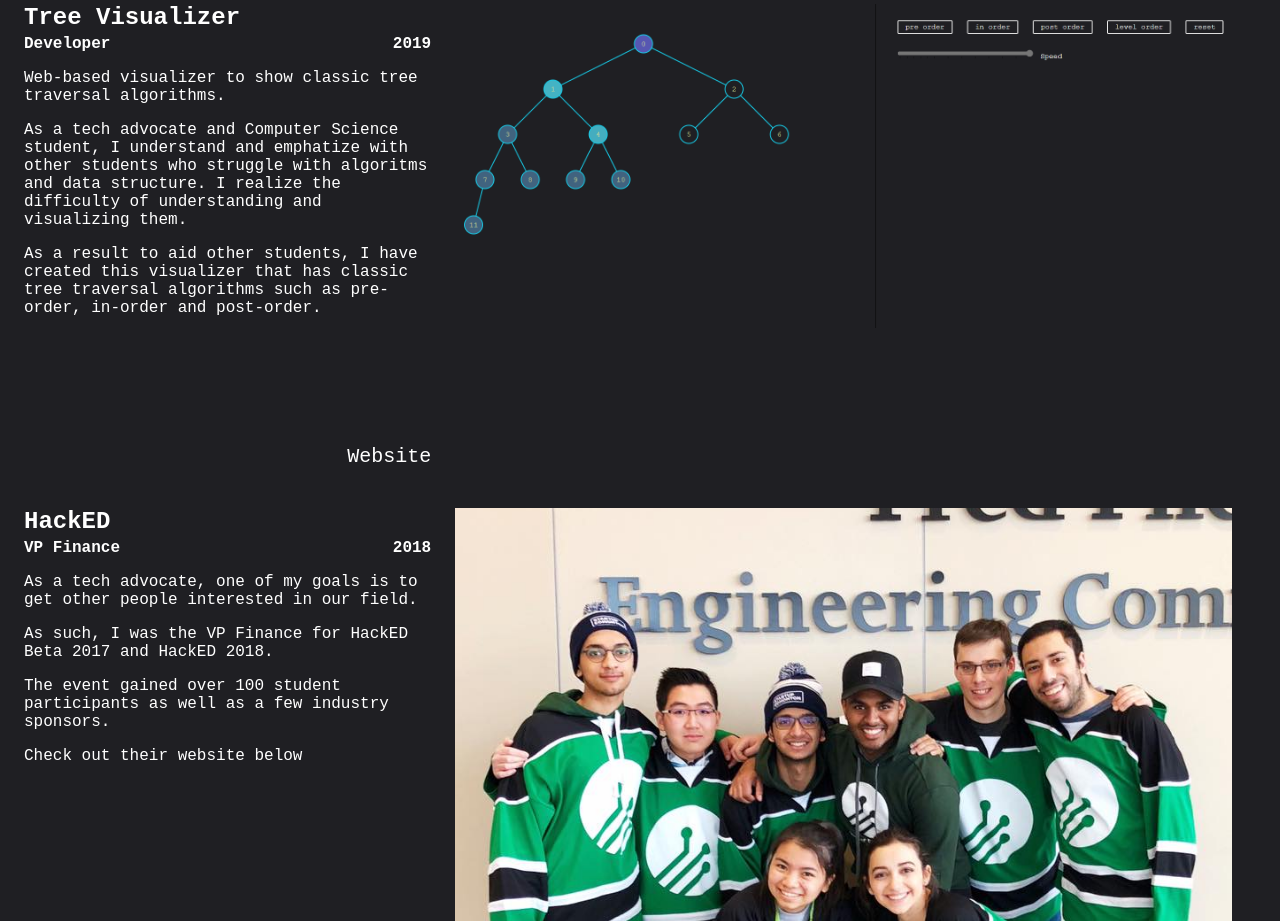
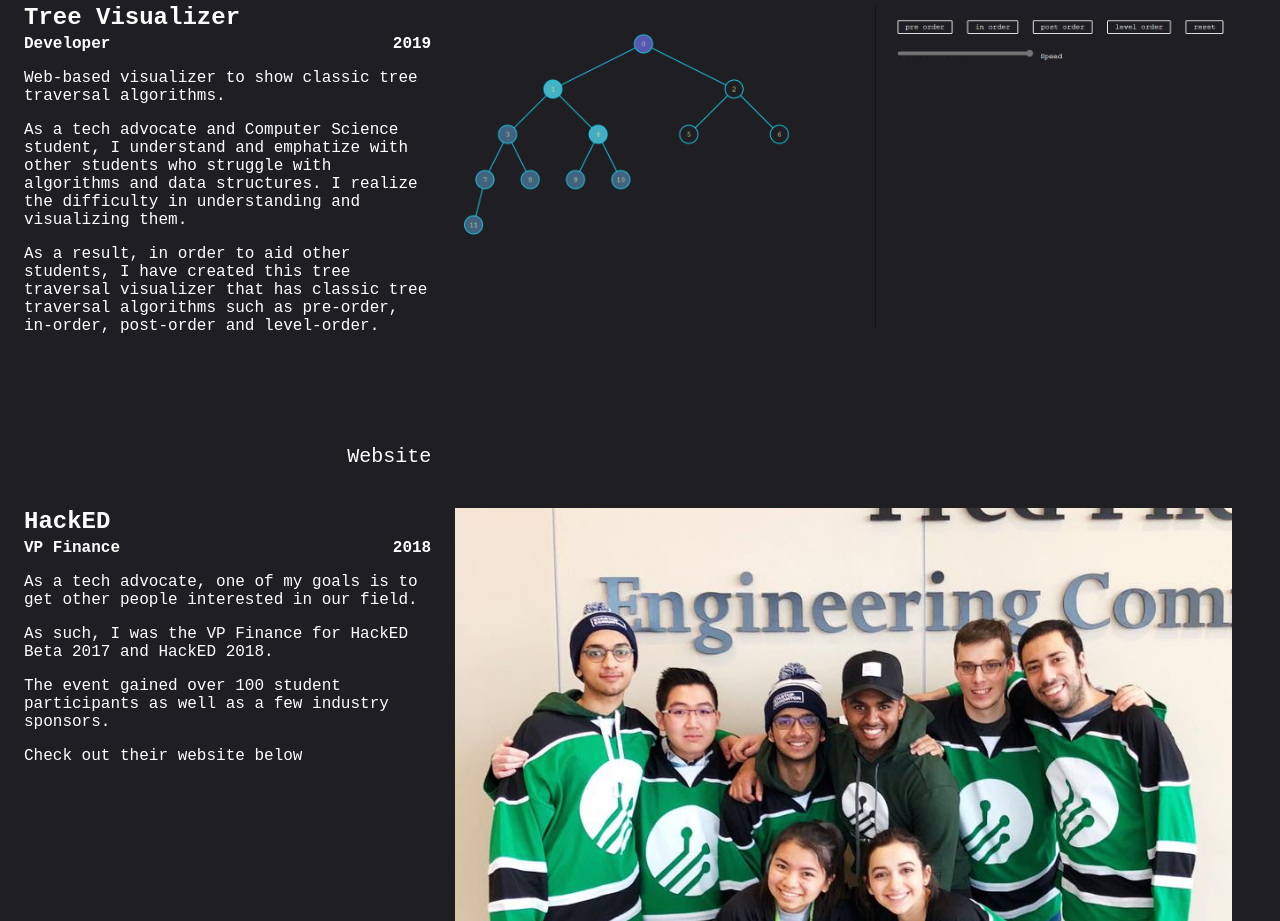
Before and after one commit to MarcusBoay/marcusboay.github.io, a React (Create React App) app: page / in a window 1280 px wide. Shown: the part 820-1741 px from the top of the page. Built offline with nearby package versions, Linux system fonts and the light colour scheme; what typesafe-actions would draw is missing.

Commit message:
verbiage update

```diff
--- a/src/pages/Home/Home.tsx
+++ b/src/pages/Home/Home.tsx
@@ -68,8 +68,8 @@
         role: 'Developer',
         description: [
             'Web-based visualizer to show classic tree traversal algorithms.',
-            'As a tech advocate and Computer Science student, I understand and emphatize with other students who struggle with algoritms and data structure. I realize the difficulty of understanding and visualizing them.',
-            'As a result to aid other students, I have created this visualizer that has classic tree traversal algorithms such as pre-order, in-order and post-order.',
+            'As a tech advocate and Computer Science student, I understand and emphatize with other students who struggle with algorithms and data structures. I realize the difficulty in understanding and visualizing them.',
+            'As a result, in order to aid other students, I have created this tree traversal visualizer that has classic tree traversal algorithms such as pre-order, in-order, post-order and level-order.',
         ],
         links: [{ title: 'Website', url: '/#/tree-viz' }],
         image: treeVizImage,
```
